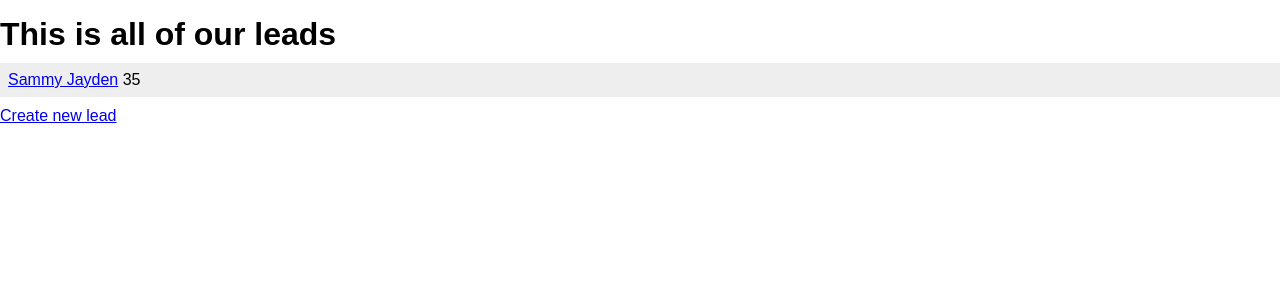
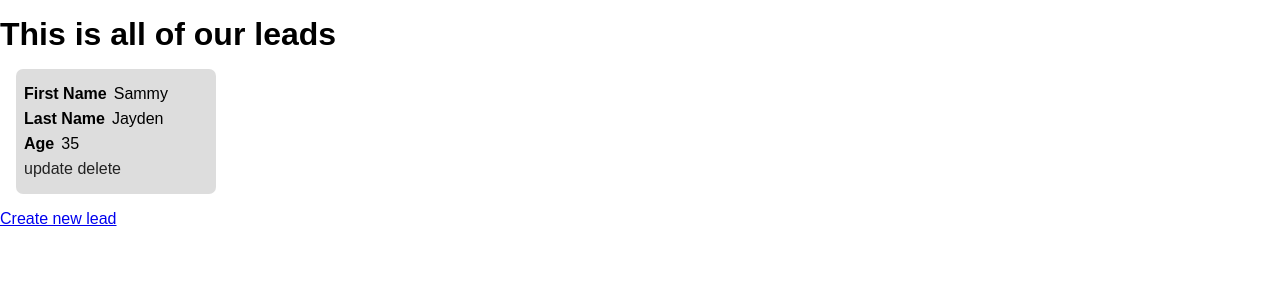
Before and after one commit to sammy-jay/django-crm, a Django app: page /leads/ in a window 1280 px wide. Shown: the part 44-344 px from the top of the page. Run offline with Django 4.2, Linux system fonts and the light colour scheme; data comes from the database, SQL or seed files in the repository.

Commit message:
added delete functionality and updated the ui

```diff
--- a/leads/templates/leads/lead_list.html
+++ b/leads/templates/leads/lead_list.html
@@ -8,11 +8,32 @@
 
 {% block content %}
 
+<div class="lead-cont">
 {% for lead in leads %}
 <div class="lead">
-  <a href="{% url 'leads:detail' lead.id %}">{{lead}}</a> {{lead.age}}
+  <div>
+    <h4>First Name</h4>
+    <p>{{lead.first_name}}</p>
+  </div>
+  <div>
+    <h4>Last Name</h4>
+    <p>{{lead.last_name}}</p>
+  </div>
+  <div>
+    <h4>Age</h4>
+    <p>{{lead.age}}</p>
+  </div>
+  <!-- <div>
+    <h4>Agent email</h4>
+    <p>{{lead.agent}}</p>
+  </div> -->
+  <p class="btns">
+    <span><a href="">update</a></span>
+    <span><a href="{% url 'leads:delete' lead.id %}">delete</a></span>
+  </p>
 </div>
 {% endfor %}
+</div>
 
 
 <a href="{% url 'leads:create' %}">Create new lead</a>
--- a/leads/urls.py
+++ b/leads/urls.py
@@ -7,5 +7,6 @@ app_name = "leads"
 urlpatterns = [
     path('', views.lead_list, name="index"),
     path('create/', views.lead_create, name="create"),
+    path('delete/<int:pk>/', views.lead_delete, name="delete"),
     path('<int:pk>/', views.lead_detail, name="detail"),
 ]
--- a/leads/views.py
+++ b/leads/views.py
@@ -30,3 +30,9 @@ def lead_create(request):
 
     context = {'form': form}
     return render(request, 'leads/lead_create.html', context)
+
+def lead_delete(request, pk):
+    lead = get_object_or_404(Lead, id=pk)
+    if lead:
+        lead.delete()
+    return redirect('/leads/')
--- a/templates/main.html
+++ b/templates/main.html
@@ -18,11 +18,39 @@
         justify-content: space-between;
         margin-bottom: 1rem;
       }
+      .lead-cont{
+        background: #fff;
+        padding: 0.5rem;
+        display: flex;
+
+        flex-wrap: wrap;
+      }
       .lead {
-        background-color: #eee;
-        padding: 0.5rem;
-        margin: 10px 0;
+        background-color: #ddd;
+        padding: 1rem 0.5rem;
+        margin: 0.5rem;
+        border-radius: 7px;
+        width: 200px;
+
       }
+     .lead div{
+      display: flex;
+      margin-bottom: 7px;
+     }
+     .lead div h4{
+      margin-right: 7px;
+     }
+     .lead div p{
+      overflow-wrap: break-word;
+      word-wrap: break-word;
+     }
+     .lead .btns{
+      margin-top: 5px;
+    }
+     .lead .btns a{
+      text-decoration: none;
+      color: #222;
+    }
       .form{
         background-color: #eee;
         padding: 1rem;
```
